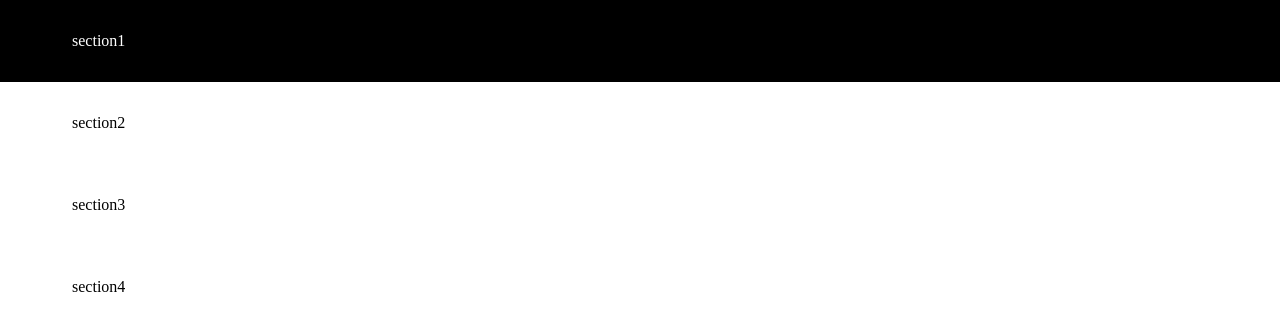
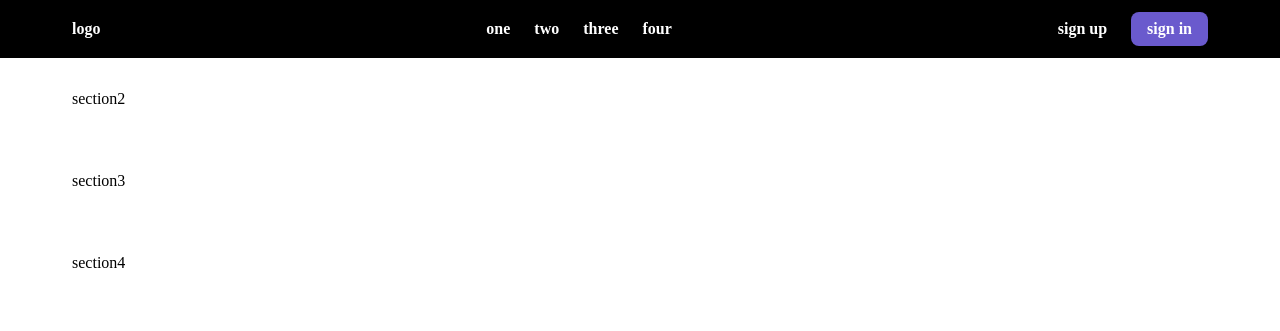
Before and after one commit to eh08060/DC202020251, a plain HTML site: page w6/tuseday/stp2.html in a window 1280 px wide. Drawn offline with Linux system fonts and the light colour scheme.

Commit message:
추가 중

```diff
--- a/w6/tuseday/stp2.html
+++ b/w6/tuseday/stp2.html
@@ -10,7 +10,19 @@
   <body>
     <div class="section nav">
       <div class="container">
-        <div class="wrapper">section1</div>
+        <div class="wrapper">
+          <div class="nav__logo">logo</div>
+          <div class="nav__menuWrapper">
+            <div class="nav__menu">one</div>
+            <div class="nav__menu">two</div>
+            <div class="nav__menu">three</div>
+            <div class="nav__menu">four</div>
+          </div>
+          <div class="nav__menuWrapper">
+            <div class="nav__menu">sign up</div>
+            <div class="nav__menu button">sign in</div>
+          </div>
+        </div>
       </div>
     </div>
     <div class="section">
--- a/w6/tuseday/style/stp2.css
+++ b/w6/tuseday/style/stp2.css
@@ -20,4 +20,23 @@
 .nav {
   background-color: black;
   color: white;
+  font-weight: 700;
 }
+
+.nav .wrapper {
+  display: flex;
+  justify-content: space-between;
+  padding-block: 12px;
+  align-items: baseline;
+}
+
+.nav .nav__menuWrapper {
+  display: flex;
+  gap: 24px;
+  align-items: baseline;
+}
+.button {
+  background-color: slateblue;
+  padding: 8px 16px;
+  border-radius: 8px;
+}
```
Also changed, not shown: w6/index.html (+8 -8 lines), w6/tuseday/stp6.html (added), w6/tuseday/stp7.html (added).
